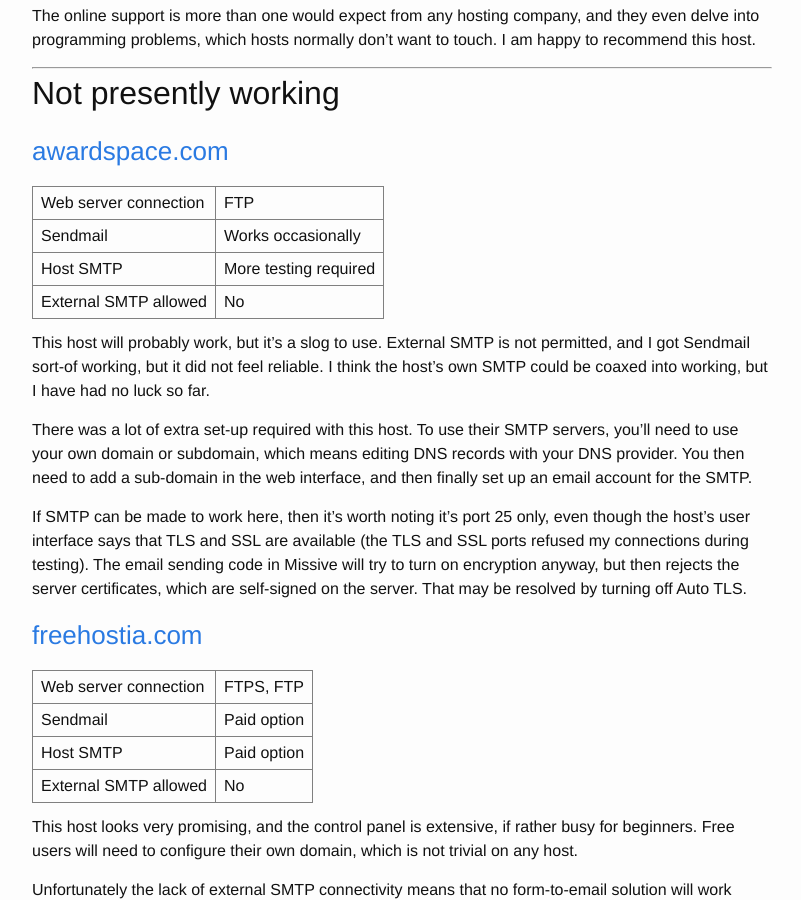
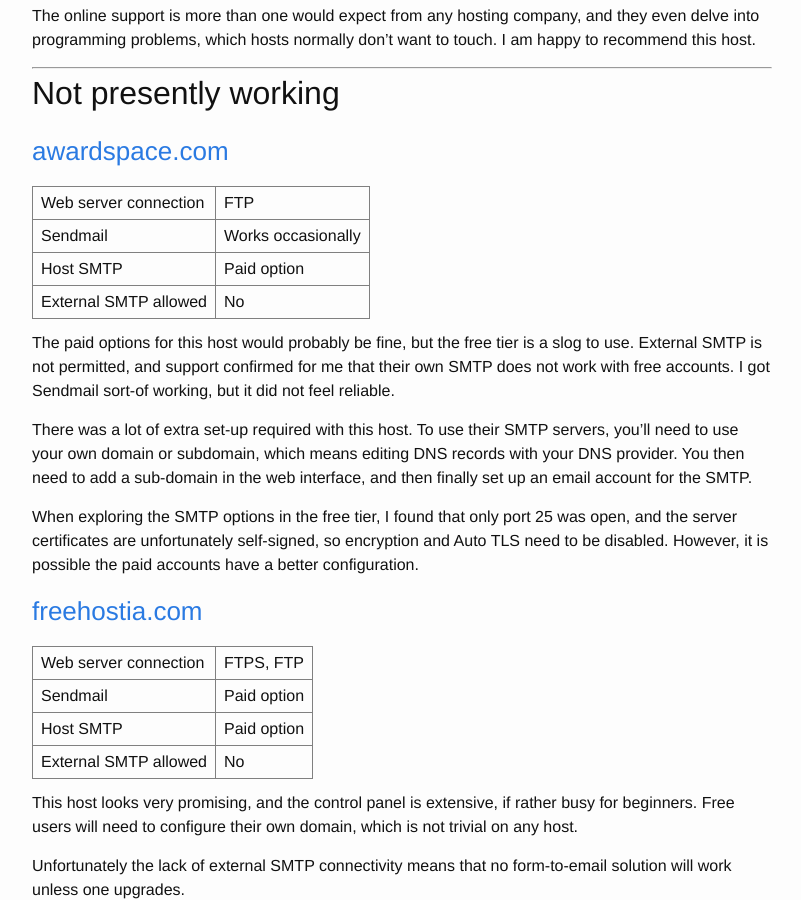
Before and after one commit to missive-app/docs, a Jekyll site: the page built from _posts/2018-02-12-list-of-free-lamp-hosts.markdown, in a window 1280 px wide and 900 px high, scrolled down 1189 px. Shown: the whole window, without its empty margins (238-1039 px from the left). Built offline with Jekyll 4.4.1, drawn with Linux system fonts in a browser that asks for light colours.

Commit message:
Confirmed that AwardSpace disallows its own SMTP in the free tier

```diff
--- a/_posts/2018-02-12-list-of-free-lamp-hosts.markdown
+++ b/_posts/2018-02-12-list-of-free-lamp-hosts.markdown
@@ -68,24 +68,23 @@
 
 | Web server connection | FTP |
 | Sendmail | Works occasionally |
-| Host SMTP | More testing required |
+| Host SMTP | Paid option |
 | External SMTP allowed | No |
 
-This host will probably work, but it's a slog to use. External SMTP is not permitted,
-and I got Sendmail sort-of working, but it did not feel reliable. I think the host's
-own SMTP could be coaxed into working, but I have had no luck so far.
+The paid options for this host would probably be fine, but the free tier is a slog to
+use. External SMTP is not permitted, and support confirmed for me that their own SMTP
+does not work with free accounts. I got Sendmail sort-of working, but it did not feel
+reliable.
 
 There was a lot of extra set-up required with this host. To use their SMTP servers,
 you'll need to use your own domain or subdomain, which means editing DNS records with
 your DNS provider. You then need to add a sub-domain in the web interface, and then
 finally set up an email account for the SMTP.
 
-If SMTP can be made to work here, then it's worth noting it's port 25 only, even
-though the host's user interface says that TLS and SSL are available (the TLS
-and SSL ports refused my connections during testing). The email sending code in
-Missive will try to turn on encryption anyway, but then rejects the server
-certificates, which are self-signed on the server. That may be resolved by turning
-off Auto TLS.
+When exploring the SMTP options in the free tier, I found that only port 25 was
+open, and the server certificates are unfortunately self-signed, so encryption and
+Auto TLS need to be disabled. However, it is possible the paid accounts have
+a better configuration.
 
 ### [freehostia.com](https://www.freehostia.com/)
 
```
